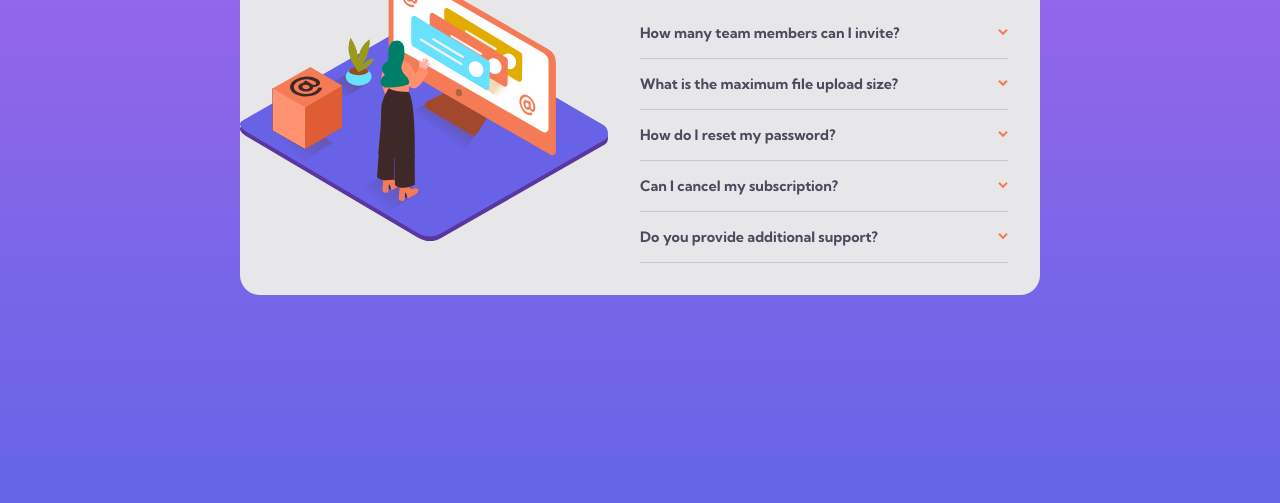
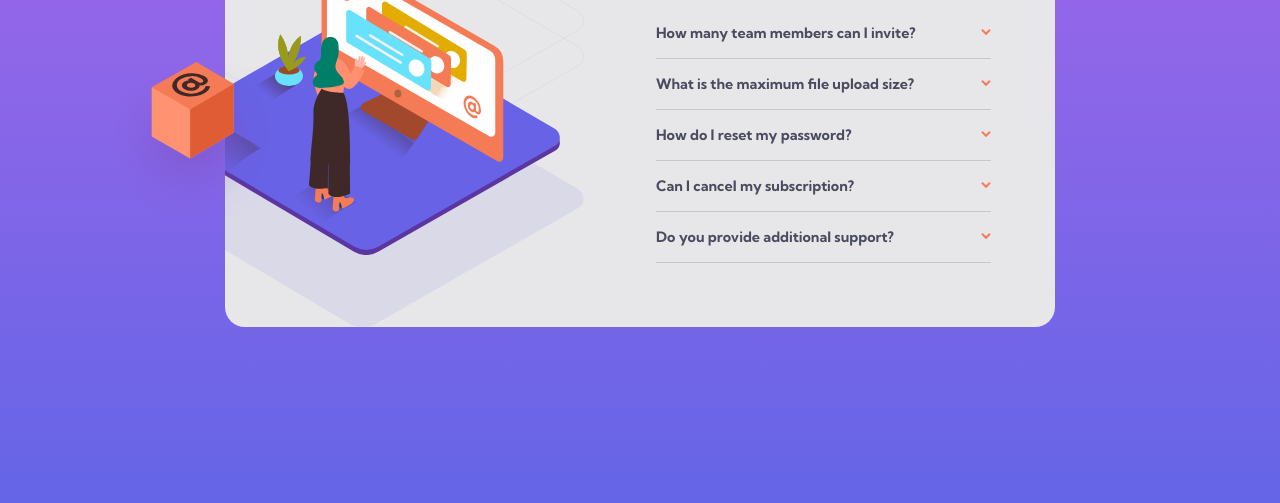
Before and after one commit to sandovalmelo/faq-accordion-card, a plain HTML site: page index.html in a window 1280 px wide. Shown: the part 297-800 px from the top of the page. Drawn offline with Linux system fonts and the light colour scheme.

Commit message:
added large screen styles

```diff
--- a/css/styles.css
+++ b/css/styles.css
@@ -49,6 +49,14 @@ main {
 	max-width: 480px;
 }
 
+.illustration-img-large {
+	display: none;
+}
+
+.box {
+	display: none;
+}
+
 .bg-pattern {
 	width: 100%;
 }
@@ -96,8 +104,8 @@ main {
 @media (max-width: 899px) {
 	main {
 		position: relative;
-		margin-top: 10rem;
-		padding-top: 13rem;
+		margin-top: 12rem;
+		padding-top: 12rem;
 	}
 
 	.img-container {
@@ -115,12 +123,15 @@ main {
 	}
 }
 
-@media (max-width: 400px) {
+@media (max-width: 475px) {
 	main {
+		margin-top: 10rem;
 		padding-top: 8rem;
 	}
+
 	.img-container {
 		max-width: 260px;
+		padding-bottom: 1.5rem;
 		top: -8rem;
 	}
 }
@@ -129,22 +140,59 @@ main {
 	main {
 		display: grid;
 		grid-template-columns: repeat(2, 1fr);
-		max-width: 800px;
-		padding: 2rem 2rem 2rem 0;
+		max-width: 830px;
+		padding: 0;
 		gap: 2rem;
 		align-items: center;
+		position: relative;
+	}
+
+	.illustration-img {
+		display: none;
+	}
+
+	.box {
+		display: block;
+		position: absolute;
+		top: 195px;
+		left: -90px;
+		max-width: 175px;
 	}
 
 	.img-container {
+		overflow: hidden;
+		background-image: url("./../images/bg-pattern-desktop.svg");
+		background-repeat: no-repeat;
+		background-size: cover;
+		background-position: bottom 0 right 40px;
+		height: 100%;
+	}
+
+	.illustration-img-large {
+		display: block;
+		max-width: 100%;
+		position: relative;
+		left: -65px;
+		top: 50%;
+		transform: translateY(-50%);
+		max-width: 400px;
 	}
 
 	.faq {
-	}
-
-	.faq-container {
+		padding: 4rem 4rem 4rem 0;
 	}
 
 	.faq-title {
 		text-align: left;
 	}
 }
+
+@media (min-width: 1050px) {
+	.box {
+		display: block;
+		position: absolute;
+		top: 180px;
+		left: -120px;
+		max-width: 175px;
+	}
+}
--- a/index.html
+++ b/index.html
@@ -4,6 +4,7 @@
 <head>
   <meta charset="UTF-8">
   <meta name="viewport" content="width=device-width, initial-scale=1.0">
+  <meta name="theme-color" content="hsl(273, 75%, 66%)">
   <link rel="icon" type="image/png" sizes="32x32" href="./images/favicon-32x32.png">
   <link rel="preconnect" href="https://fonts.googleapis.com">
   <link rel="preconnect" href="https://fonts.gstatic.com" crossorigin>
@@ -16,6 +17,9 @@
   <main>
     <div class="img-container">
       <img src="./images/illustration-woman-online-mobile.svg" alt="Woman Illustration" class="illustration-img">
+      <img src="./images/illustration-woman-online-desktop.svg" alt="Woman Illustration Desktop"
+        class="illustration-img-large">
+      <img src="./images/illustration-box-desktop.svg" alt="Box Illustration" class="box">
     </div>
 
     <div class="faq">
```
